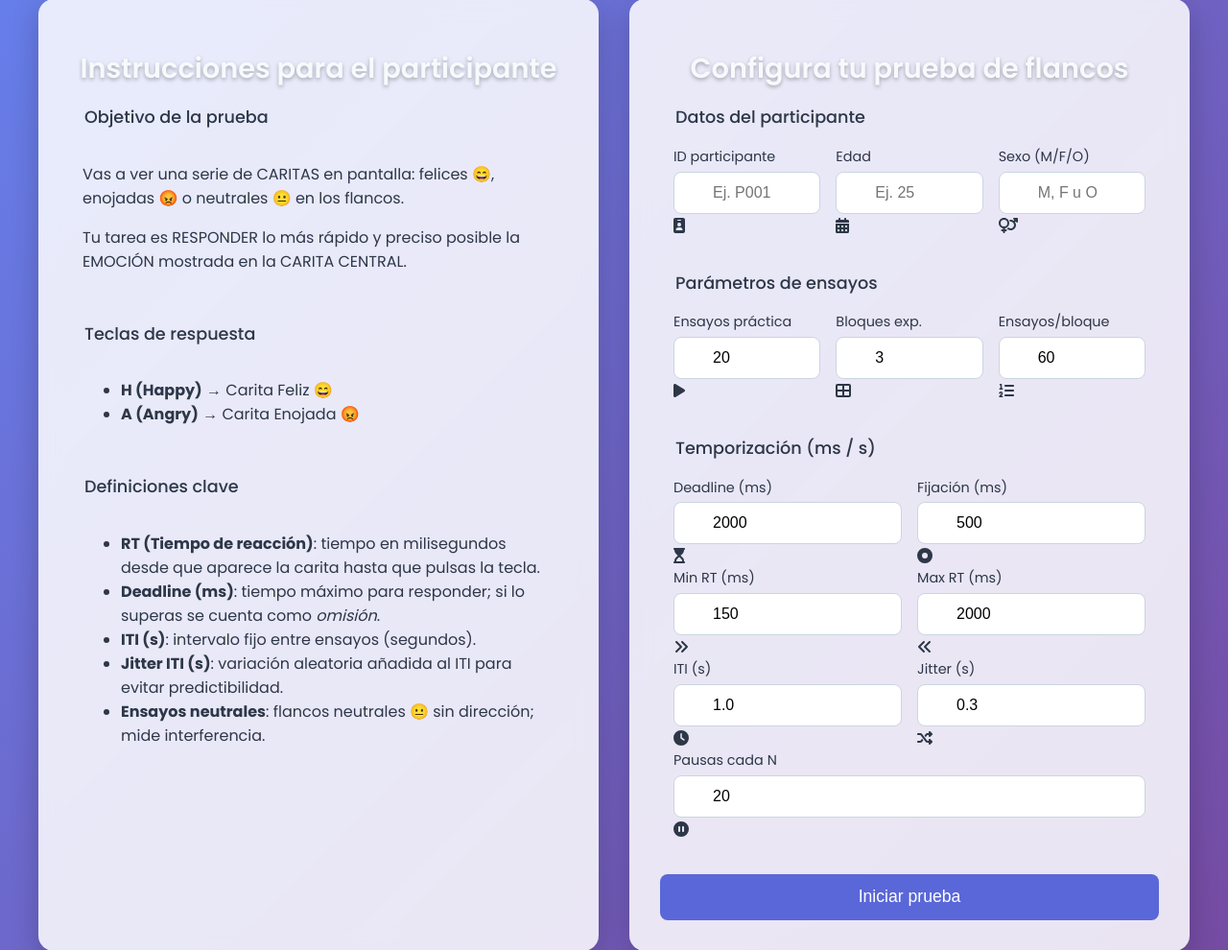
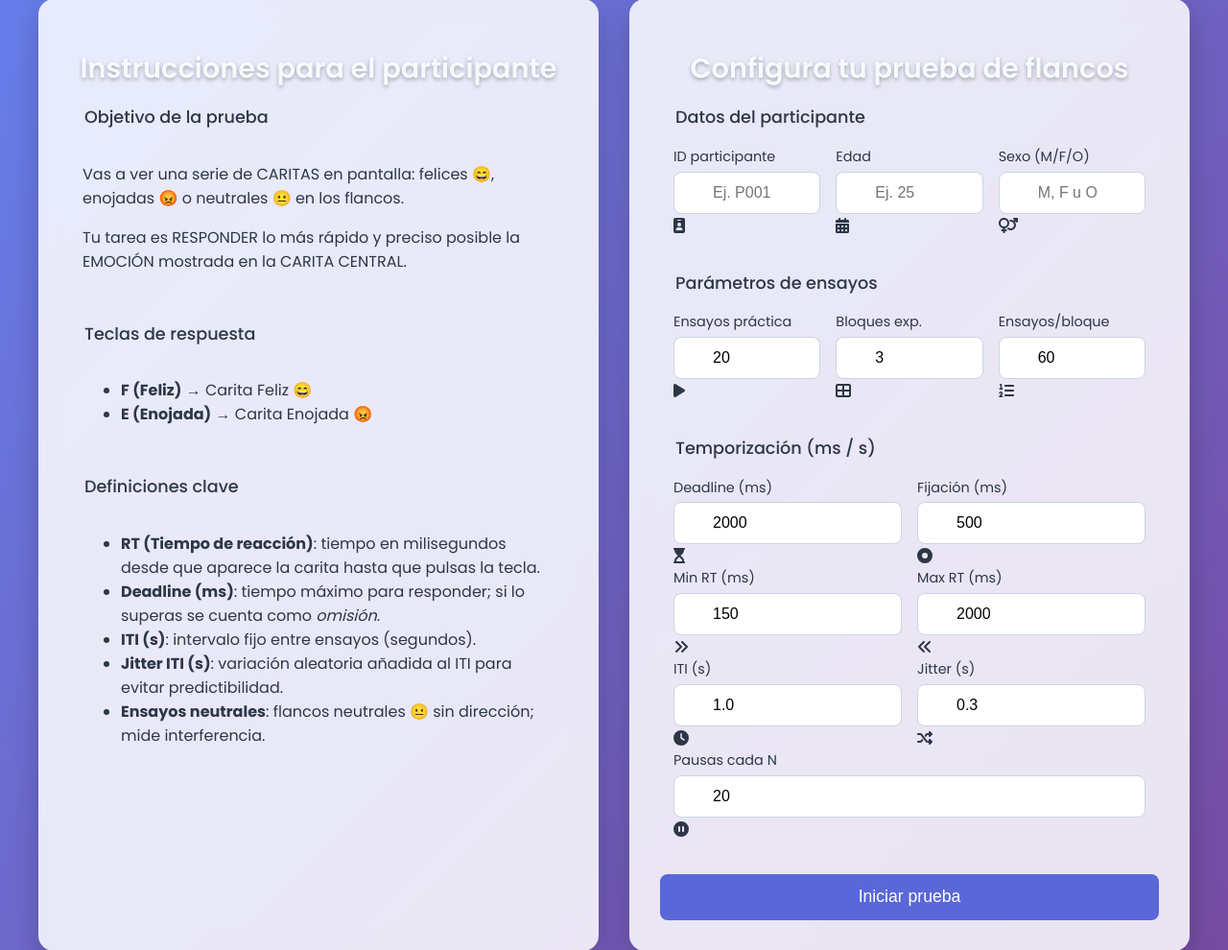
Before and after one commit to TeboDev/Flancos, a Flask app: page / in a window 1280 px wide. Shown: the part 17-1007 px from the top of the page at 96% size. Run offline with Flask 3, Linux system fonts and the light colour scheme.

Commit message:
intrucciones corregidas

```diff
--- a/templates/index.html
+++ b/templates/index.html
@@ -119,8 +119,8 @@
       <fieldset>
         <legend>Teclas de respuesta</legend>
         <ul>
-          <li><strong>H (Happy)</strong> → Carita Feliz 😄</li>
-          <li><strong>A (Angry)</strong> → Carita Enojada 😡</li>
+          <li><strong>F (Feliz)</strong> → Carita Feliz 😄</li>
+          <li><strong>E (Enojada)</strong> → Carita Enojada 😡</li>
 
         </ul>
       </fieldset>
```
